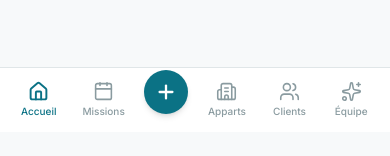
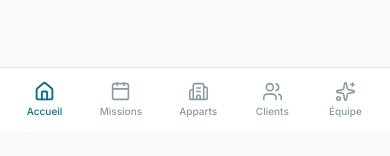
Before and after one commit to wailbake70-cyber/spotless, a Next.js app: page / in a window 390 px wide. Shown: the part 712-868 px from the top of the page. Built offline with nearby package versions, Linux system fonts and the light colour scheme; no server answers; the database is empty.

Commit message:
Remove floating + button from mobile bottom tabs
Keep only the 5 standard tabs: Accueil, Missions, Apparts, Clients, Équipe.

Co-Authored-By: Claude Opus 4.6 <noreply@anthropic.com>
Claude-Session: https://claude.ai/code/session_014AQK5ZpxFaEdRpdM3HJ8eP

```diff
--- a/src/components/layout/bottom-tabs.tsx
+++ b/src/components/layout/bottom-tabs.tsx
@@ -2,13 +2,12 @@
 
 import Link from 'next/link';
 import { usePathname } from 'next/navigation';
-import { Home, Calendar, Plus, Building2, Users, Sparkles } from 'lucide-react';
+import { Home, Calendar, Building2, Users, Sparkles } from 'lucide-react';
 import { cn } from '@/lib/utils';
 
 const TABS = [
   { href: '/', label: 'Accueil', icon: Home },
   { href: '/turnovers', label: 'Missions', icon: Calendar },
-  { href: '/turnovers/nouveau', label: '', icon: Plus, isCenter: true },
   { href: '/appartements', label: 'Apparts', icon: Building2 },
   { href: '/clients', label: 'Clients', icon: Users },
   { href: '/cleaners', label: 'Équipe', icon: Sparkles },
@@ -21,20 +20,8 @@ export function BottomTabs() {
     <nav className="lg:hidden fixed bottom-0 left-0 right-0 bg-bg-primary border-t border-border z-50 safe-area-bottom">
       <div className="flex items-center justify-around h-16 px-2">
         {TABS.map(tab => {
-          const isActive = !tab.isCenter && (pathname === tab.href || (tab.href !== '/' && pathname.startsWith(tab.href)));
+          const isActive = pathname === tab.href || (tab.href !== '/' && pathname.startsWith(tab.href));
           const Icon = tab.icon;
-
-          if (tab.isCenter) {
-            return (
-              <Link
-                key="center"
-                href={tab.href}
-                className="flex items-center justify-center w-11 h-11 -mt-4 rounded-full bg-accent-dark text-white shadow-md hover:bg-accent transition-colors"
-              >
-                <Icon size={22} strokeWidth={2.5} />
-              </Link>
-            );
-          }
 
           return (
             <Link
```
